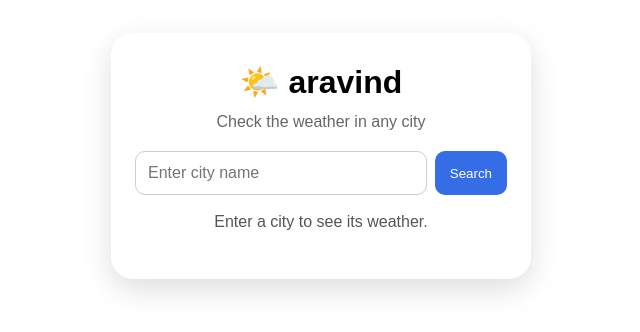
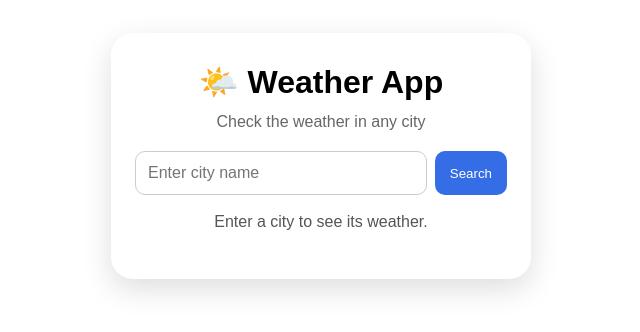
Before and after one commit to arvi4033y-stack/weather1, a plain HTML site: page index.html in a window 1280 px wide. Shown: the part 244-576 px from the top of the page, without its empty margins (319-959 px from the left). Drawn offline with Linux system fonts and the light colour scheme.

Commit message:
Update index.html

```diff
--- a/index.html
+++ b/index.html
@@ -8,7 +8,7 @@
 </head>
 <body>
   <div class="weather-card">
-    <h1>🌤️ aravind</h1>
+    <h1>🌤️ Weather App</h1>
     <p>Check the weather in any city</p>
     <form id="weatherForm">
       <input type="text" id="cityInput" placeholder="Enter city name" required>
```
